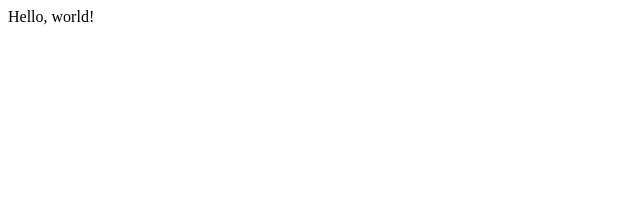
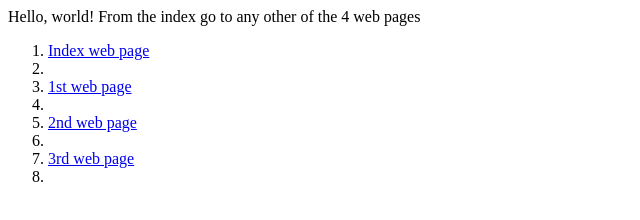
Before and after one commit to martin2urban/project0, a plain HTML site: page index.html in a window 1280 px wide. Shown: the whole page, without its empty margins (0-640 px from the left). Drawn offline with Linux system fonts and the light colour scheme.

Commit message:
include weblinks

```diff
--- a/index.html
+++ b/index.html
@@ -5,5 +5,14 @@
     </head>
     <body>
         Hello, world!
+        From the index go to any other of the 4 web pages
+        <ol>
+            <li><a href="index.html">Index web page</a><li>
+            <li><a href="1.html">1st web page</a><li>
+            <li><a href="2.html">2nd web page</a><li>
+            <li><a href="3.html">3rd web page</a><li>
+            <ol>
+
+
     </body>
 </html>
```
